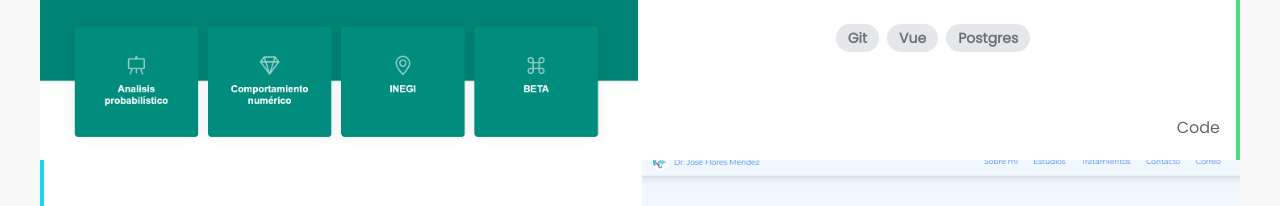
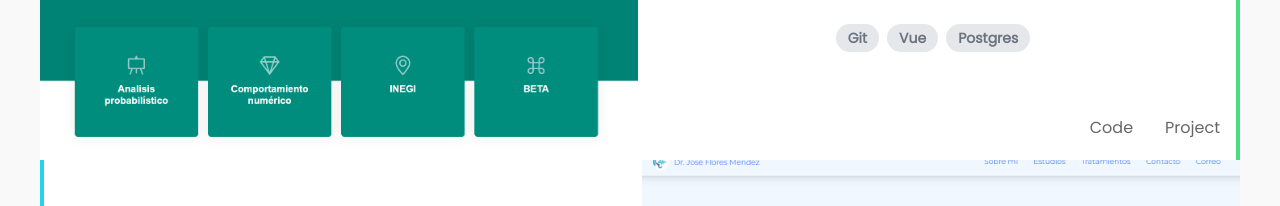
Before and after one commit to OverThink3r/portfolio, a React (Vite) app: page / in a window 1280 px wide. Shown: the part 3036-3242 px from the top of the page. Built offline with nearby package versions, Linux system fonts and the light colour scheme.

Commit message:
fix: index.ts interfaces

```diff
--- a/src/data/projectItems.ts
+++ b/src/data/projectItems.ts
@@ -32,6 +32,7 @@ export const projects: ProjectInterface[] = [
     borderSide: "border-r-4",
     orientation: "IMG-L",
     repositoryUrl: "https://github.com/OverThink3r/numerai-front",
+    projectUrl: "https://numer-ai.netlify.app/#/",
     skills: ['Git', 'Vue', 'Postgres']
   },
   {
--- a/src/interfaces/index.ts
+++ b/src/interfaces/index.ts
@@ -1,2 +1,2 @@
 export * from './SkillCardProps'
-export * from './projectInterface'
+export * from './ProjectInterface'
```
